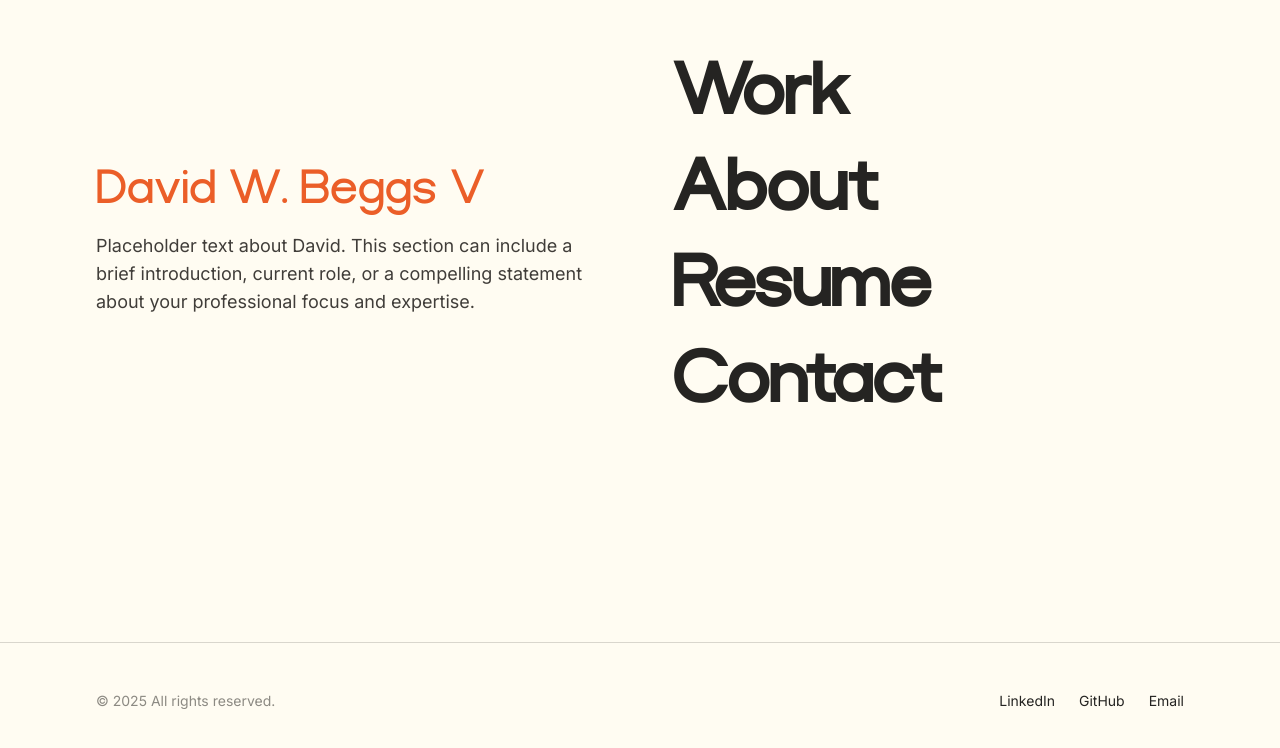
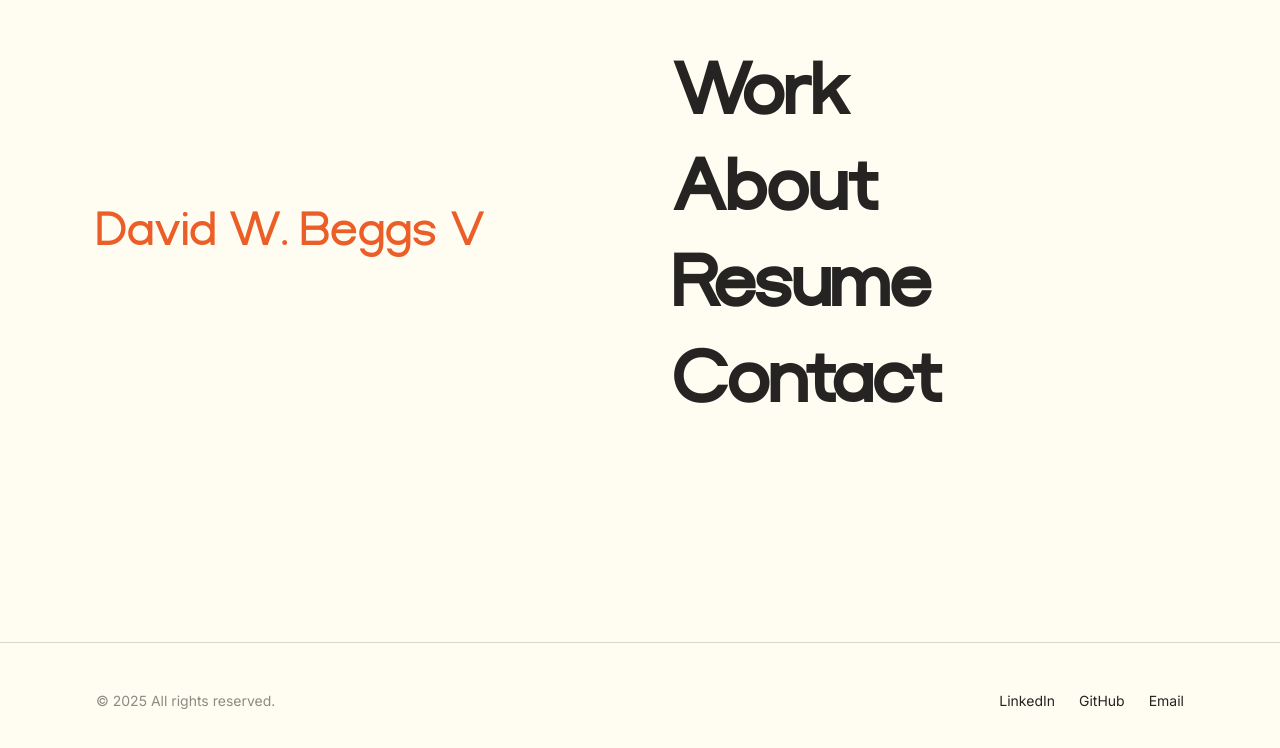
Before and after one commit to david-b3ggs/my_website, a Next.js app: page / in a window 1280 px wide. Shown: the part 158-906 px from the top of the page. Built offline with nearby package versions, Linux system fonts and the light colour scheme.

Commit message:
Update Hero.tsx
Oops lol

```diff
--- a/components/Hero.tsx
+++ b/components/Hero.tsx
@@ -8,10 +8,9 @@ export default function Hero() {
           <h2 className="text-3xl md:text-5xl font-display text-tertiary mb-4">
             David W. Beggs V
           </h2>
-          <p className="text-base md:text-lg text-secondary max-w-2xl">
-            Placeholder text about David. This section can include a brief introduction,
-            current role, or a compelling statement about your professional focus and expertise.
-          </p>
+          {/* <p className="text-base md:text-lg text-secondary max-w-2xl">
+            I build products, scale teams, scale systems. I'm passion
+          </p> */}
         </div>
 
         <div>
```
